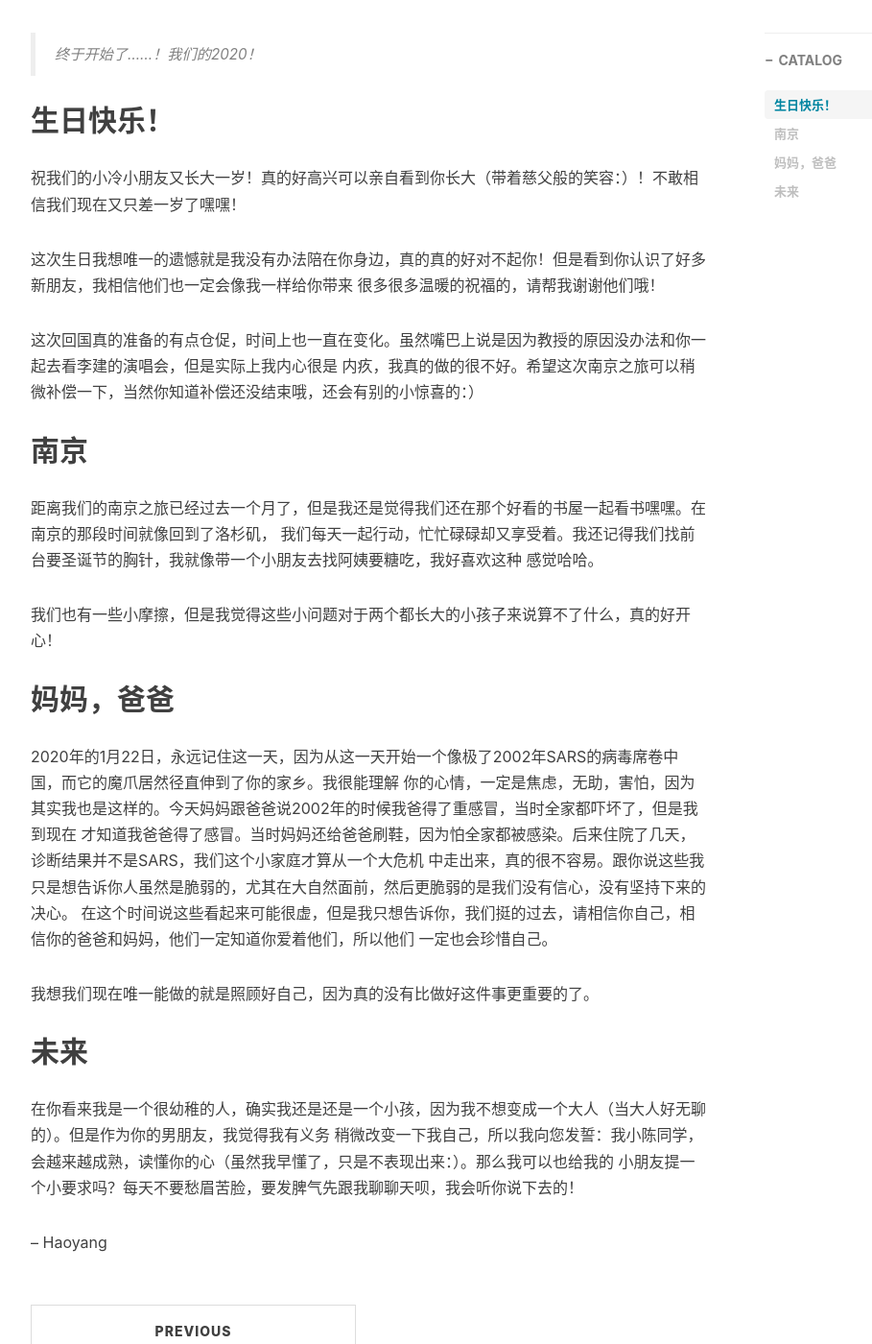
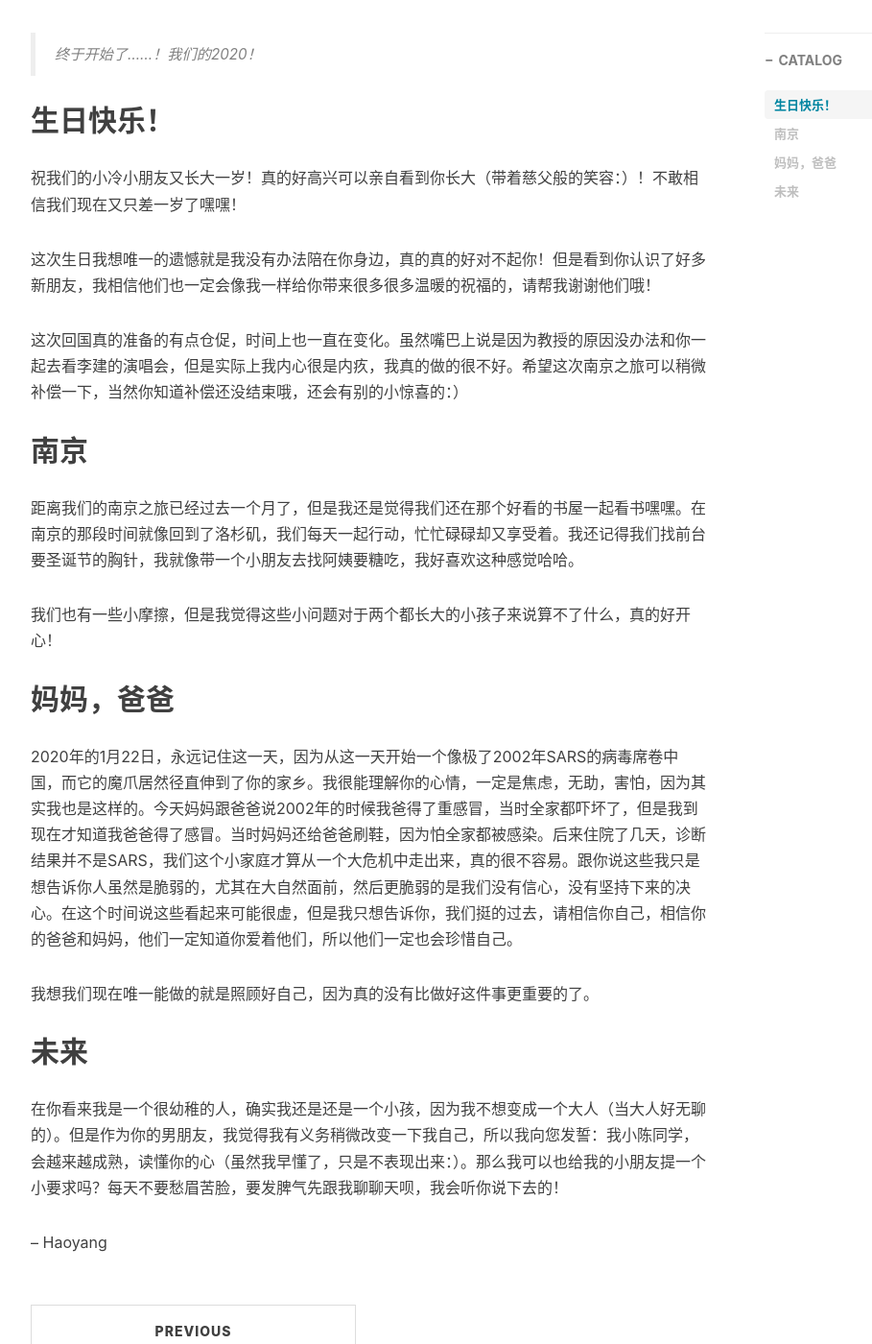
Before and after one commit to advpetc/advpetc.github.io, a Jekyll site: the page built from _posts/2020-01-23-special-day.markdown, in a window 1280 px wide and 1400 px high, scrolled down 529 px. Shown: the whole window at 96% size, without its empty margins (233-1142 px from the left). Built offline with Jekyll 4.4.1, drawn with Linux system fonts in a browser that asks for light colours; nearby versions of some CDN libraries; comment, search, counter and statistics services are not loaded.

```diff
--- a/_config.yml
+++ b/_config.yml
@@ -72,7 +72,7 @@ gitment_repo: advpetc.github.io
 
 # Google Analytics
 ga_track_id: 'UA-101238927-1'            # Format: UA-xxxxxx-xx
-ga_domain: advpetc.me
+ga_domain: advpetc.github.io
 
 
 
--- a/_posts/2017-11-29-profLeng.markdown
+++ b/_posts/2017-11-29-profLeng.markdown
@@ -47,6 +47,7 @@ tags:
 仿佛飘远的一个我
 又到身边一再旧情倾诉
 
+
 就算失落过
 都不想变改往事
 困那所有的旧事
--- a/_posts/2020-01-23-special-day.markdown
+++ b/_posts/2020-01-23-special-day.markdown
@@ -16,38 +16,28 @@ tags:
 
 祝我们的小冷小朋友又长大一岁！真的好高兴可以亲自看到你长大（带着慈父般的笑容：）！不敢相信我们现在又只差一岁了嘿嘿！
 
-这次生日我想唯一的遗憾就是我没有办法陪在你身边，真的真的好对不起你！但是看到你认识了好多新朋友，我相信他们也一定会像我一样给你带来
-很多很多温暖的祝福的，请帮我谢谢他们哦！
+这次生日我想唯一的遗憾就是我没有办法陪在你身边，真的真的好对不起你！但是看到你认识了好多新朋友，我相信他们也一定会像我一样给你带来很多很多温暖的祝福的，请帮我谢谢他们哦！
 
-这次回国真的准备的有点仓促，时间上也一直在变化。虽然嘴巴上说是因为教授的原因没办法和你一起去看李建的演唱会，但是实际上我内心很是
-内疚，我真的做的很不好。希望这次南京之旅可以稍微补偿一下，当然你知道补偿还没结束哦，还会有别的小惊喜的：）
+这次回国真的准备的有点仓促，时间上也一直在变化。虽然嘴巴上说是因为教授的原因没办法和你一起去看李建的演唱会，但是实际上我内心很是内疚，我真的做的很不好。希望这次南京之旅可以稍微补偿一下，当然你知道补偿还没结束哦，还会有别的小惊喜的：）
 
 
 ## 南京
 
-距离我们的南京之旅已经过去一个月了，但是我还是觉得我们还在那个好看的书屋一起看书嘿嘿。在南京的那段时间就像回到了洛杉矶，
-我们每天一起行动，忙忙碌碌却又享受着。我还记得我们找前台要圣诞节的胸针，我就像带一个小朋友去找阿姨要糖吃，我好喜欢这种
-感觉哈哈。
+距离我们的南京之旅已经过去一个月了，但是我还是觉得我们还在那个好看的书屋一起看书嘿嘿。在南京的那段时间就像回到了洛杉矶，我们每天一起行动，忙忙碌碌却又享受着。我还记得我们找前台要圣诞节的胸针，我就像带一个小朋友去找阿姨要糖吃，我好喜欢这种感觉哈哈。
 
 我们也有一些小摩擦，但是我觉得这些小问题对于两个都长大的小孩子来说算不了什么，真的好开心！
 
+
 ## 妈妈，爸爸
 
-2020年的1月22日，永远记住这一天，因为从这一天开始一个像极了2002年SARS的病毒席卷中国，而它的魔爪居然径直伸到了你的家乡。我很能理解
-你的心情，一定是焦虑，无助，害怕，因为其实我也是这样的。今天妈妈跟爸爸说2002年的时候我爸得了重感冒，当时全家都吓坏了，但是我到现在
-才知道我爸爸得了感冒。当时妈妈还给爸爸刷鞋，因为怕全家都被感染。后来住院了几天，诊断结果并不是SARS，我们这个小家庭才算从一个大危机
-中走出来，真的很不容易。跟你说这些我只是想告诉你人虽然是脆弱的，尤其在大自然面前，然后更脆弱的是我们没有信心，没有坚持下来的决心。
-在这个时间说这些看起来可能很虚，但是我只想告诉你，我们挺的过去，请相信你自己，相信你的爸爸和妈妈，他们一定知道你爱着他们，所以他们
-一定也会珍惜自己。
+2020年的1月22日，永远记住这一天，因为从这一天开始一个像极了2002年SARS的病毒席卷中国，而它的魔爪居然径直伸到了你的家乡。我很能理解你的心情，一定是焦虑，无助，害怕，因为其实我也是这样的。今天妈妈跟爸爸说2002年的时候我爸得了重感冒，当时全家都吓坏了，但是我到现在才知道我爸爸得了感冒。当时妈妈还给爸爸刷鞋，因为怕全家都被感染。后来住院了几天，诊断结果并不是SARS，我们这个小家庭才算从一个大危机中走出来，真的很不容易。跟你说这些我只是想告诉你人虽然是脆弱的，尤其在大自然面前，然后更脆弱的是我们没有信心，没有坚持下来的决心。在这个时间说这些看起来可能很虚，但是我只想告诉你，我们挺的过去，请相信你自己，相信你的爸爸和妈妈，他们一定知道你爱着他们，所以他们一定也会珍惜自己。
 
 我想我们现在唯一能做的就是照顾好自己，因为真的没有比做好这件事更重要的了。
 
 
 ## 未来
 
-在你看来我是一个很幼稚的人，确实我还是还是一个小孩，因为我不想变成一个大人（当大人好无聊的）。但是作为你的男朋友，我觉得我有义务
-稍微改变一下我自己，所以我向您发誓：我小陈同学，会越来越成熟，读懂你的心（虽然我早懂了，只是不表现出来：）。那么我可以也给我的
-小朋友提一个小要求吗？每天不要愁眉苦脸，要发脾气先跟我聊聊天呗，我会听你说下去的！
+在你看来我是一个很幼稚的人，确实我还是还是一个小孩，因为我不想变成一个大人（当大人好无聊的）。但是作为你的男朋友，我觉得我有义务稍微改变一下我自己，所以我向您发誓：我小陈同学，会越来越成熟，读懂你的心（虽然我早懂了，只是不表现出来：）。那么我可以也给我的小朋友提一个小要求吗？每天不要愁眉苦脸，要发脾气先跟我聊聊天呗，我会听你说下去的！
 
 
 -- Haoyang
```
Also changed, not shown: _includes/about/en.md (+3 -4 lines), _includes/about/zh.md (+2 -2 lines).
